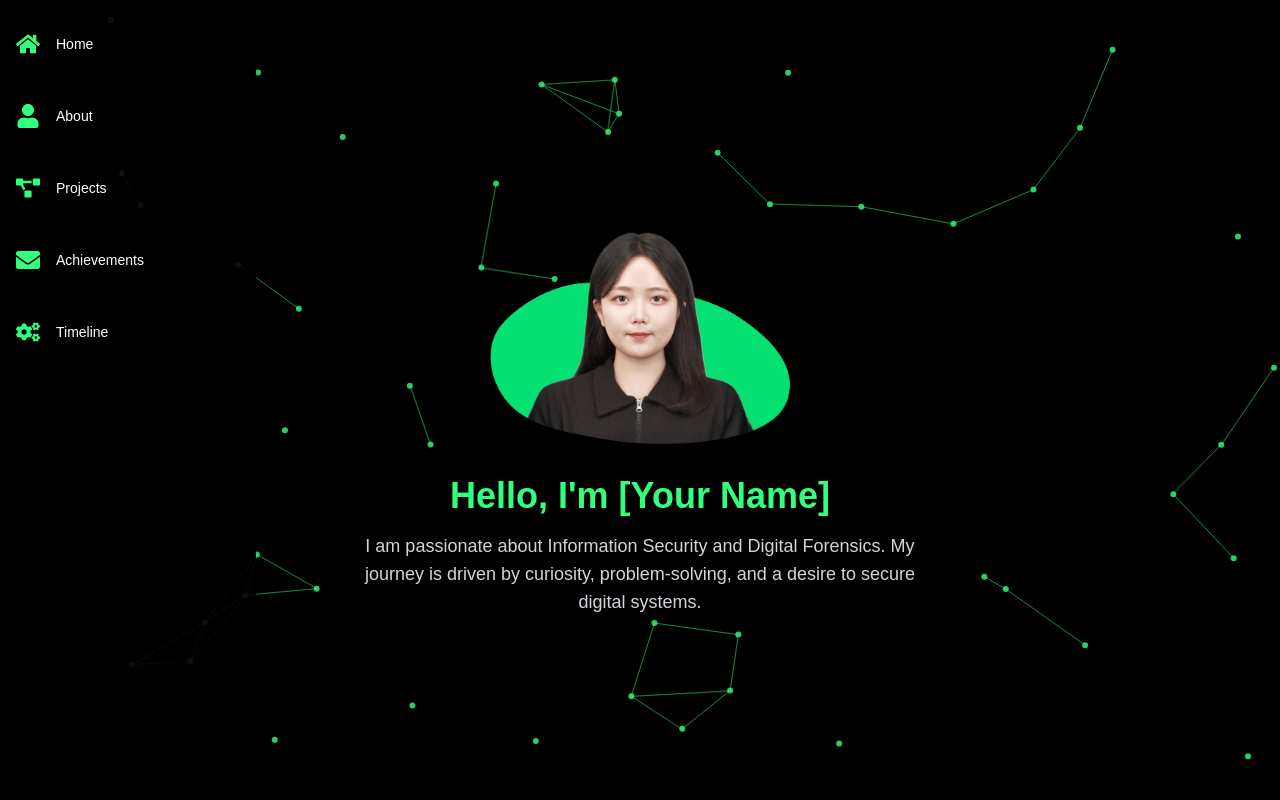
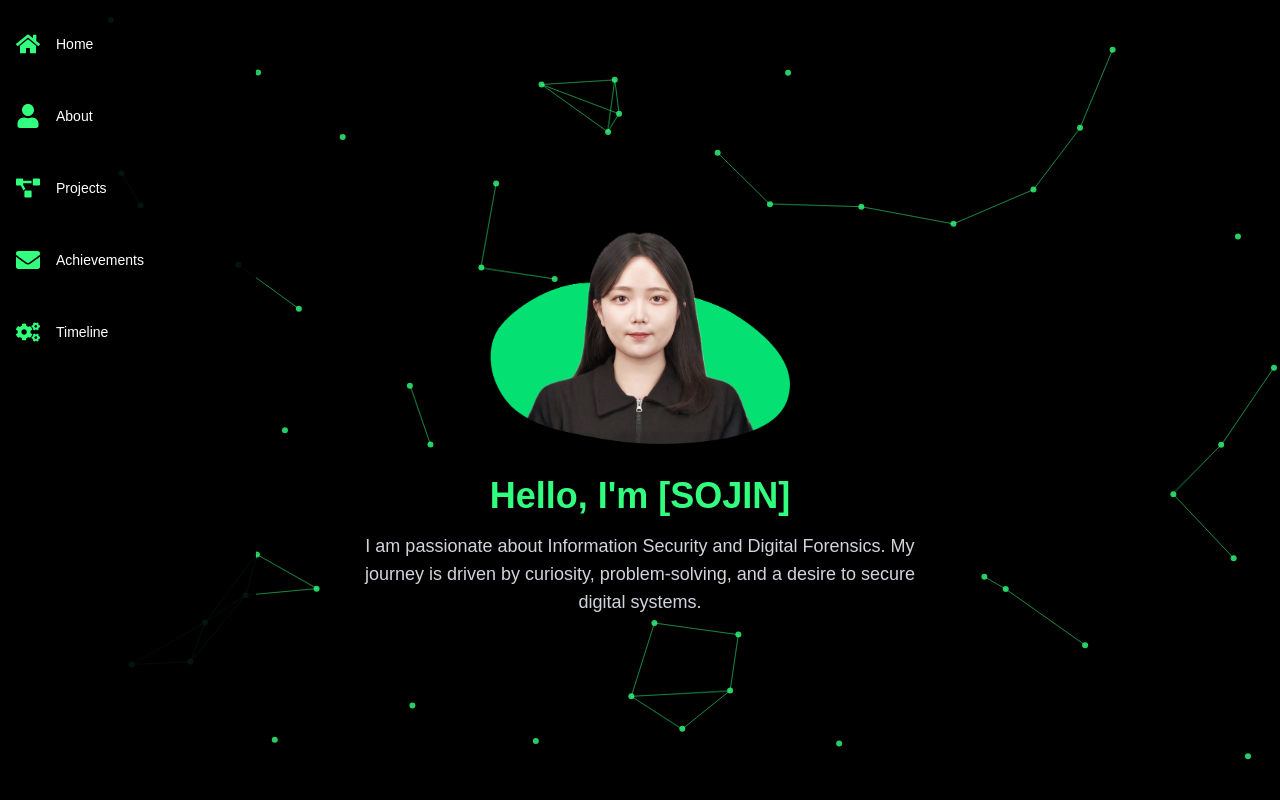
Before and after one commit to me0w2en/me0w2en.github.io, a Next.js app: page / in a window 1280 px wide. Shown: the top 800 px of the page. Built offline with nearby package versions, Linux system fonts and the light colour scheme.

Commit message:
Design: 프로필 이름 업데이트

```diff
--- a/src/components/Profile.tsx
+++ b/src/components/Profile.tsx
@@ -28,7 +28,7 @@ export const Profile = () => {
         animate={{ y: 0, opacity: 1 }}
         transition={{ duration: 0.8, delay: 0.2 }}
       >
-        Hello, I'm [Your Name]
+        Hello, I'm [SOJIN]
       </motion.h1>
 
       {/* 간단한 소개 */}
```
